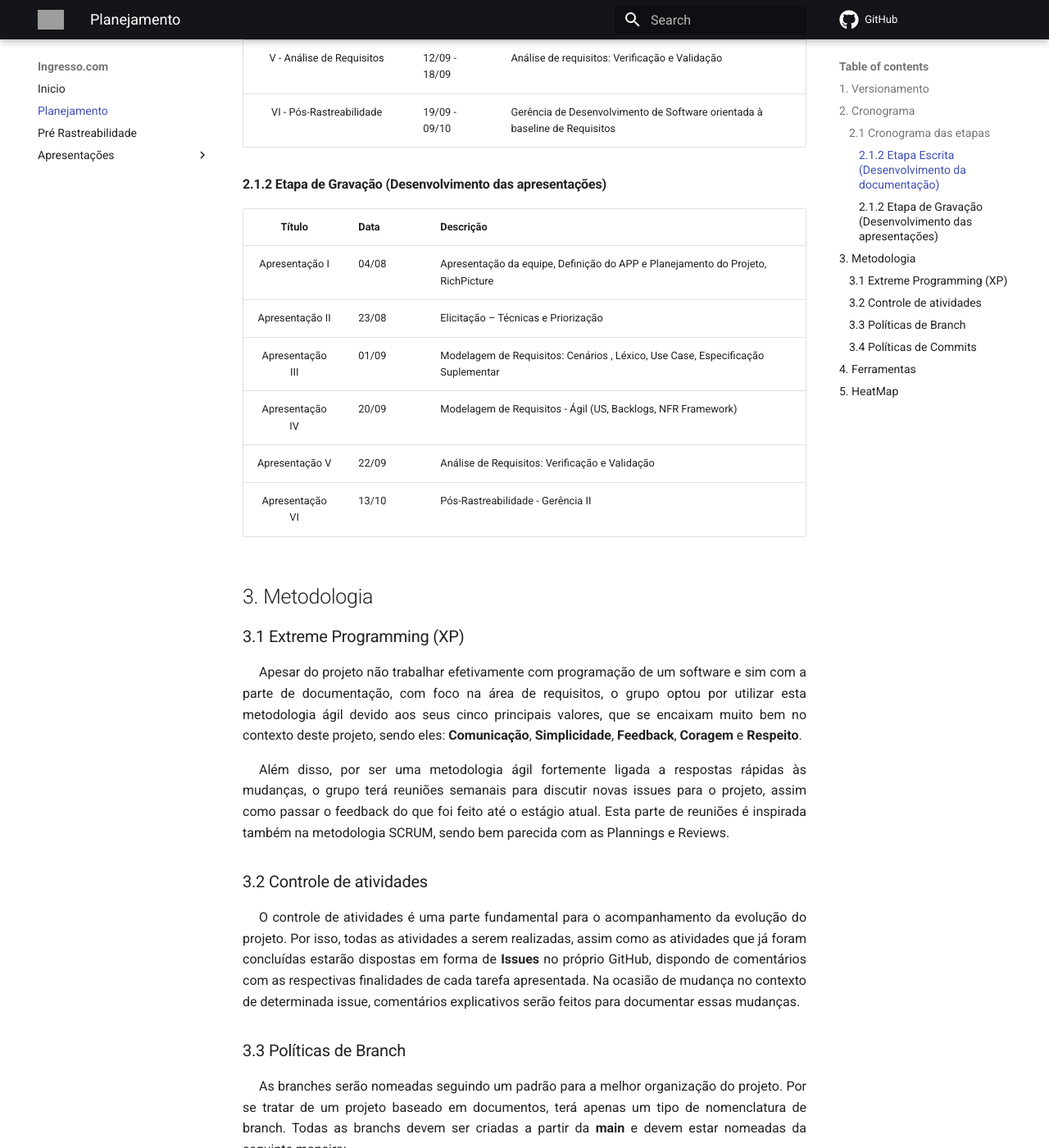
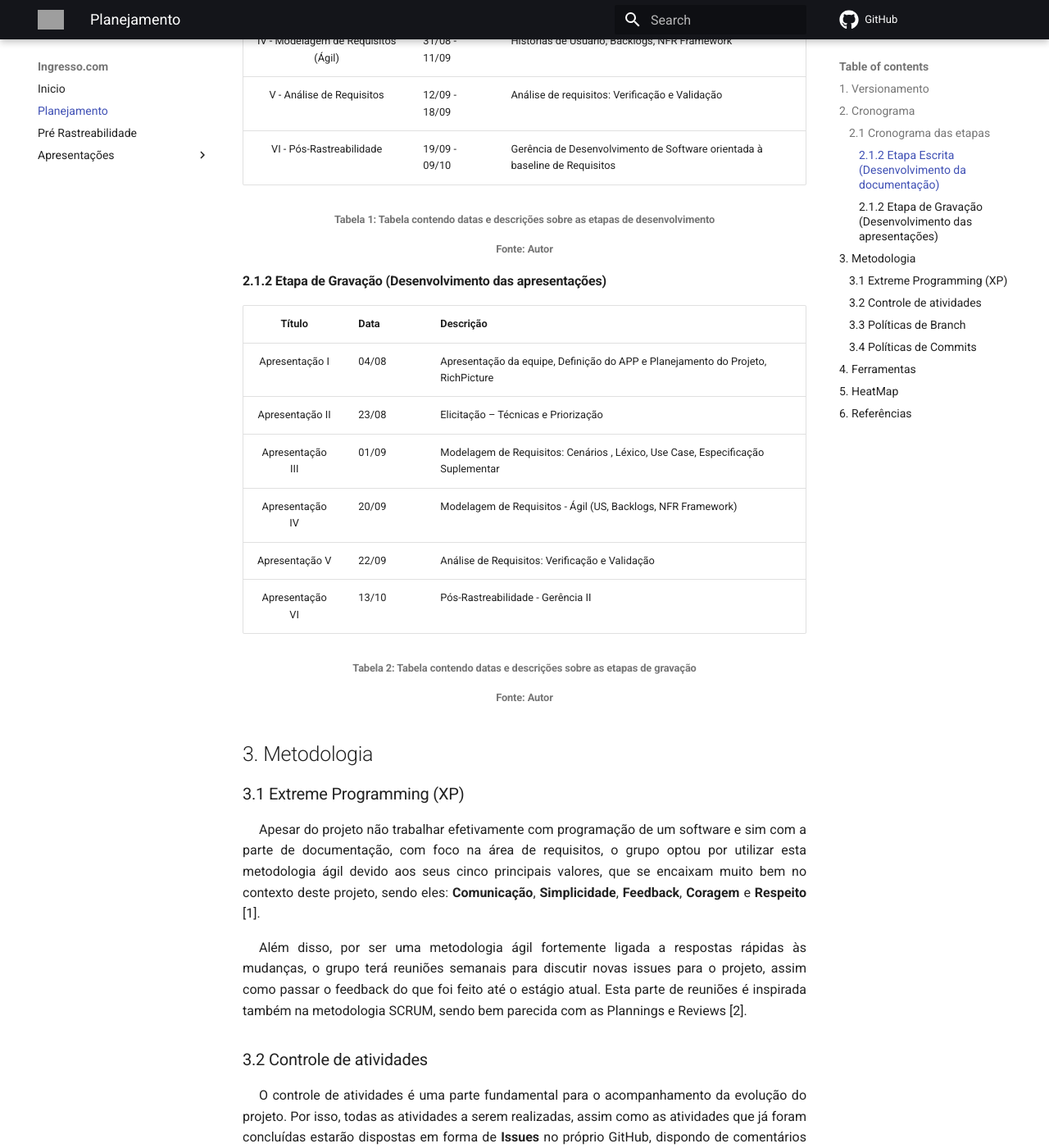
Before and after one commit to Requisitos-de-Software/2021.1-Ingresso.com, an MkDocs documentation site: the page built from docs/planejamento/index.md, in a window 1280 px wide and 1400 px high, scrolled down 1019 px. Shown: the whole window at 82% size. Built offline with MkDocs 1.6.1 and Material for MkDocs 9.7.7, drawn with Linux system fonts in a browser that asks for light colours; comment, search, counter and statistics services are not loaded; some of the changed text lies outside the part shown; grey boxes are pictures that could not be loaded.

Commit message:
Adicionando referências e legendas
Co-authored-by: Vitor Lamego <vitorlamegoo@gmail.com>

```diff
--- a/docs/planejamento/index.md
+++ b/docs/planejamento/index.md
@@ -6,7 +6,7 @@
 |1.0|27/07|<center>Adição do cronograma de etapas e ferramentas</center>|<center>Rafael e Thiago</center>|
 |1.1|29/07|<center>Adição das Metodologias</center>|<center>Carlos Eduardo e Vitor Lamego</center>|
 |1.2|31/07|<center>Adição do HeatMap</center>|<center>Rafael</center>|
-
+|1.3|04/08|<center>Adição referências e legendas</center>|<center>João Pedro, Vitor Lamego</center>|
 
 ## 2. Cronograma
 
@@ -23,6 +23,8 @@
 IV - Modelagem de Requisitos (Ágil)| 31/08 - 11/09 | Histórias de Usuário, Backlogs, NFR Framework|
 V - Análise de Requisitos          | 12/09 - 18/09 | Análise de requisitos: Verificação e Validação  |
 VI - Pós-Rastreabilidade            | 19/09 - 09/10 | Gerência de Desenvolvimento de Software orientada à baseline de Requisitos |
+<h6 align = "center">Tabela 1: Tabela contendo datas e descrições sobre as etapas de desenvolvimento</h6>
+<h6 align = "center">Fonte: Autor</h6>
 
 #### 2.1.2 Etapa de Gravação (Desenvolvimento das apresentações)
 
@@ -34,14 +36,16 @@
 Apresentação IV                  |20/09        |Modelagem de Requisitos - Ágil (US, Backlogs, NFR Framework)|
 Apresentação V                   |22/09        |Análise de Requisitos: Verificação e Validação|
 Apresentação VI                  |13/10        |Pós-Rastreabilidade - Gerência II|
+<h6 align = "center">Tabela 2: Tabela contendo datas e descrições sobre as etapas de gravação</h6>
+<h6 align = "center">Fonte: Autor</h6>
 
 ## 3. Metodologia
 
 ### 3.1 Extreme Programming (XP)
 
-<p style="text-align: justify; text-indent: 20px">Apesar do projeto não trabalhar efetivamente com programação de um software e sim com a parte de documentação, com foco na área de requisitos, o grupo optou por utilizar esta metodologia ágil devido aos seus cinco principais valores, que se encaixam muito bem no contexto deste projeto, sendo eles: <b>Comunicação</b>, <b>Simplicidade</b>, <b>Feedback</b>, <b>Coragem</b> e <b>Respeito</b>. </p>
+<p style="text-align: justify; text-indent: 20px">Apesar do projeto não trabalhar efetivamente com programação de um software e sim com a parte de documentação, com foco na área de requisitos, o grupo optou por utilizar esta metodologia ágil devido aos seus cinco principais valores, que se encaixam muito bem no contexto deste projeto, sendo eles: <b>Comunicação</b>, <b>Simplicidade</b>, <b>Feedback</b>, <b>Coragem</b> e <b>Respeito</b> [1].</p>
 
-<p style="text-align: justify; text-indent: 20px">Além disso, por ser uma metodologia ágil fortemente ligada a respostas rápidas às mudanças, o grupo terá reuniões semanais para discutir novas issues para o projeto, assim como passar o feedback do que foi feito até o estágio atual. Esta parte de reuniões é inspirada também na metodologia SCRUM, sendo bem parecida com as Plannings e Reviews.</p>
+<p style="text-align: justify; text-indent: 20px">Além disso, por ser uma metodologia ágil fortemente ligada a respostas rápidas às mudanças, o grupo terá reuniões semanais para discutir novas issues para o projeto, assim como passar o feedback do que foi feito até o estágio atual. Esta parte de reuniões é inspirada também na metodologia SCRUM, sendo bem parecida com as Plannings e Reviews [2].</p>
 
 ### 3.2 Controle de atividades
 
@@ -92,18 +96,23 @@
 | <img src="../assets/planejamento/logos/vscode.png" width="50px" /> | Visual Studio Code | Edição da documentação. |
 | <img src="../assets/planejamento/logos/drawio.png" width="50px" /> | Draw.io | Criação de diagramas. |
 | <img src="../assets/planejamento/logos/mkdocs.png" width="100px" /> | Mkdocs | Ferramenta usada para criação do Site wiki do projeto. |
-
-
-
-
+<h6 align = "center">Tabela 3: Tabela contendo as ferramentas utilizadas no projeto</h6>
+<h6 align = "center">Fonte: Autor</h6>
 
 ## 5. HeatMap
 <p style="text-align: justify; text-indent: 20px">O HeatMap é um mapa de calor que mostra a disponibilidade de cada membro do time na semana. A partir desse mapa poderemos decidir o horário que a equipe poderá se reunir para discutir assuntos relacionados ao projeto, gravar as apresentações, bem como selecionar as duplas de pareamento. </p>
 
 <img src="../assets/planejamento/logos/heatMap.png" width="1000px" />
+<h6 align = "center">Figura 1: HeatMap da equipe</h6>
+<h6 align = "center">Fonte: Autor</h6>
 
-
-<b>Legenda<b>
+<b>Legenda</b>
 
 <img src="../assets/planejamento/logos/legendaCor.png" width="250px" />
 <img src="../assets/planejamento/logos/legendaChar.png" width="215px" />
+<h6 align = "center">Figura 2 e 3: Legendas do HeatMap</h6>
+<h6 align = "center">Fonte: Autor</h6>
+
+## 6. Referências
+<p style="text-align: justify; text-indent: 20px">[1] Higor. <b>Introdução ao Extreme Programming (XP)</b>. 2013. Disponível em: https://www.devmedia.com.br/introducao-ao-extreme-programming-xp/29249. Acesso em: 29 de julho de 2021</p>
+<p style="text-align: justify; text-indent: 20px">[2] SCRUM. Disponível em: https://www.desenvolvimentoagil.com.br/scrum. Acesso em: 29 de julho de 2021 </p>
```
Also changed, not shown: docs/index.md (+6 -1 lines), docs/pre_rastreabilidade/rich_picture.md (+2 -0 lines).
